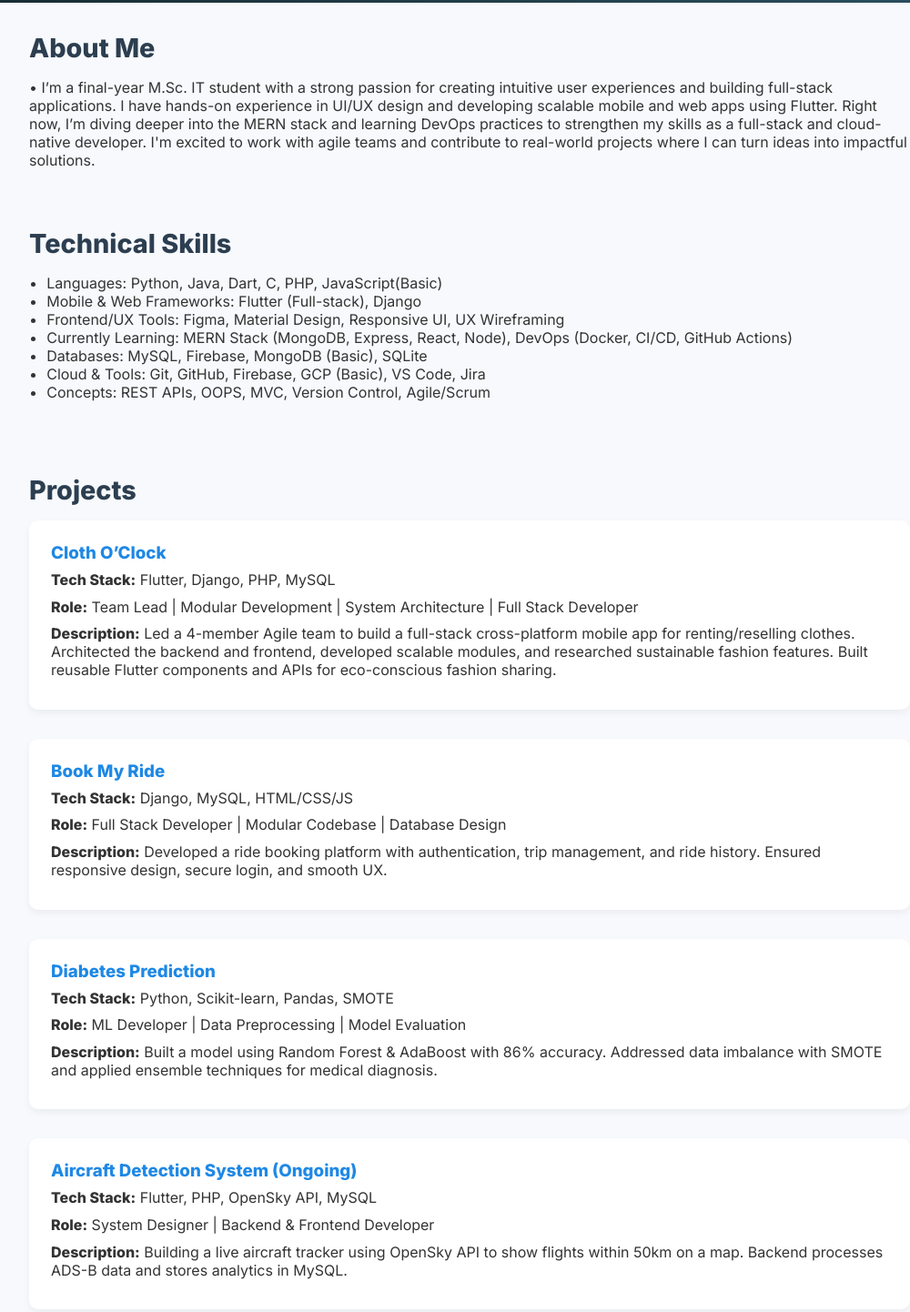
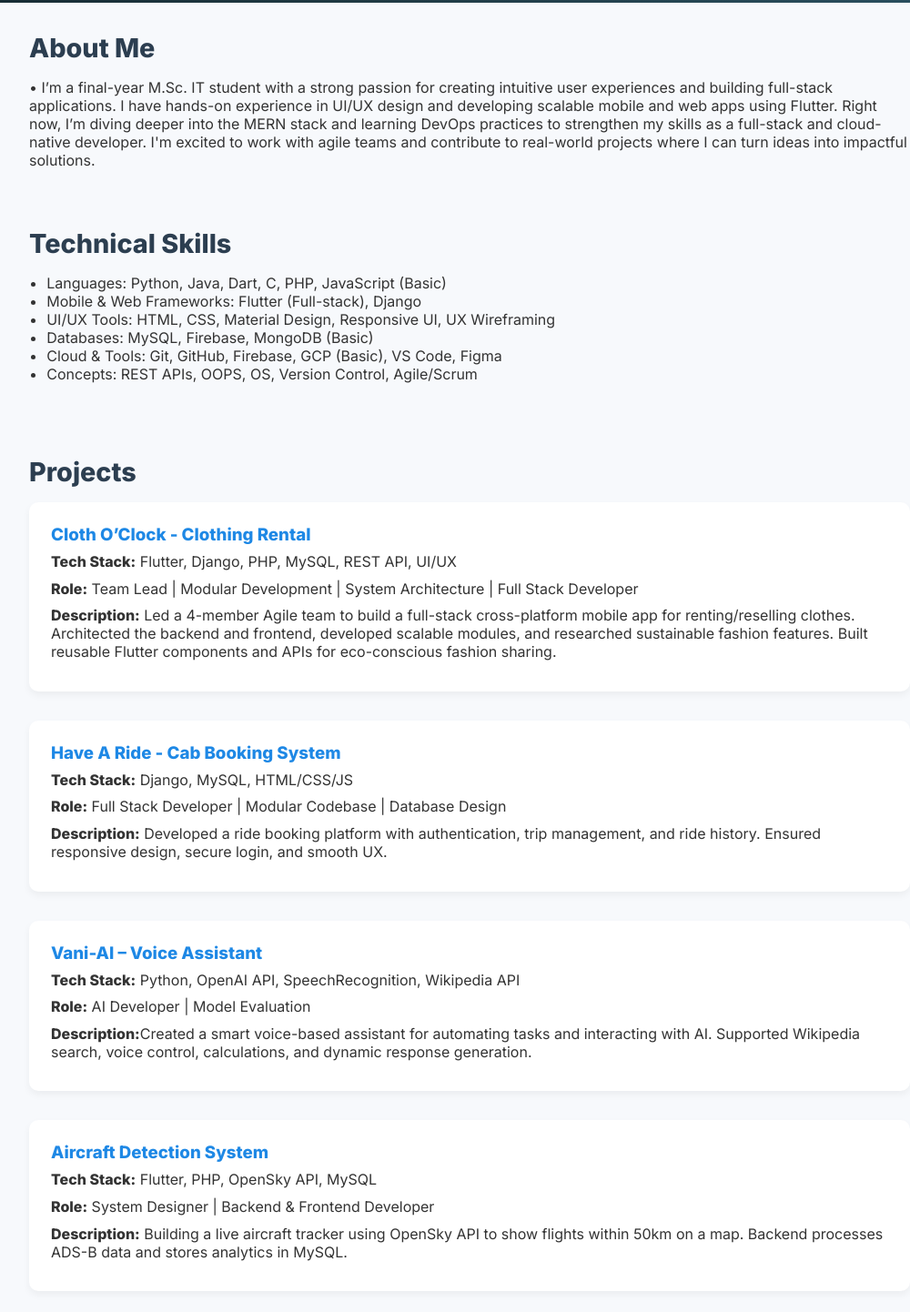
Before and after one commit to dhruvpatel45/Aboutme, a plain HTML site: page index.html in a window 1280 px wide. Shown: the part 260-1702 px from the top of the page at 91% size, without its empty margins (124-1124 px from the left). Drawn offline with Linux system fonts and the light colour scheme.

Commit message:
Update index.html

```diff
--- a/index.html
+++ b/index.html
@@ -162,13 +162,12 @@
   <section>
     <h2>Technical Skills</h2>
     <ul>
-      <li>Languages: Python, Java, Dart, C, PHP, JavaScript(Basic)</li>
+      <li>Languages: Python, Java, Dart, C, PHP, JavaScript (Basic)</li>
       <li>Mobile & Web Frameworks: Flutter (Full-stack), Django</li>
-      <li>Frontend/UX Tools: Figma, Material Design, Responsive UI, UX Wireframing</li>
-      <li>Currently Learning: MERN Stack (MongoDB, Express, React, Node), DevOps (Docker, CI/CD, GitHub Actions)</li>
-      <li>Databases: MySQL, Firebase, MongoDB (Basic), SQLite</li>
-      <li>Cloud & Tools: Git, GitHub, Firebase, GCP (Basic), VS Code, Jira</li>
-      <li>Concepts: REST APIs, OOPS, MVC, Version Control, Agile/Scrum</li>
+      <li> UI/UX Tools: HTML, CSS, Material Design, Responsive UI, UX Wireframing</li>
+      <li>Databases: MySQL, Firebase, MongoDB (Basic)</li>
+      <li>Cloud & Tools: Git, GitHub, Firebase, GCP (Basic), VS Code, Figma</li>
+      <li>Concepts: REST APIs, OOPS, OS, Version Control, Agile/Scrum</li>
     </ul>
   </section>
 
@@ -176,25 +175,25 @@
     <h2>Projects</h2>
     <!-- Repeat structure for each project -->
     <div class="project">
-      <h3>Cloth O’Clock</h3>
-      <p><strong>Tech Stack:</strong> Flutter, Django, PHP, MySQL</p>
+      <h3>Cloth O’Clock -  Clothing Rental</h3>
+      <p><strong>Tech Stack:</strong> Flutter, Django, PHP, MySQL, REST API, UI/UX </p>
       <p><strong>Role:</strong> Team Lead | Modular Development | System Architecture | Full Stack Developer</p>
       <p><strong>Description:</strong> Led a 4-member Agile team to build a full-stack cross-platform mobile app for renting/reselling clothes. Architected the backend and frontend, developed scalable modules, and researched sustainable fashion features. Built reusable Flutter components and APIs for eco-conscious fashion sharing.</p>
     </div>
     <div class="project">
-      <h3>Book My Ride</h3>
+      <h3> Have A Ride - Cab Booking System</h3>
       <p><strong>Tech Stack:</strong> Django, MySQL, HTML/CSS/JS</p>
       <p><strong>Role:</strong> Full Stack Developer | Modular Codebase | Database Design</p>
       <p><strong>Description:</strong> Developed a ride booking platform with authentication, trip management, and ride history. Ensured responsive design, secure login, and smooth UX.</p>
     </div>
     <div class="project">
-      <h3>Diabetes Prediction</h3>
-      <p><strong>Tech Stack:</strong> Python, Scikit-learn, Pandas, SMOTE</p>
-      <p><strong>Role:</strong> ML Developer | Data Preprocessing | Model Evaluation</p>
-      <p><strong>Description:</strong> Built a model using Random Forest & AdaBoost with 86% accuracy. Addressed data imbalance with SMOTE and applied ensemble techniques for medical diagnosis.</p>
+      <h3>Vani-AI – Voice Assistant</h3>
+      <p><strong>Tech Stack:</strong> Python, OpenAI API, SpeechRecognition, Wikipedia API</p>
+      <p><strong>Role:</strong> AI Developer | Model Evaluation</p>
+      <p><strong>Description:</strong>Created a smart voice-based assistant for automating tasks and interacting with AI. Supported Wikipedia search, voice control, calculations, and dynamic response generation.</p>
     </div>
     <div class="project">
-      <h3>Aircraft Detection System (Ongoing)</h3>
+      <h3>Aircraft Detection System</h3>
       <p><strong>Tech Stack:</strong> Flutter, PHP, OpenSky API, MySQL</p>
       <p><strong>Role:</strong> System Designer | Backend & Frontend Developer</p>
       <p><strong>Description:</strong> Building a live aircraft tracker using OpenSky API to show flights within 50km on a map. Backend processes ADS-B data and stores analytics in MySQL.</p>
```
